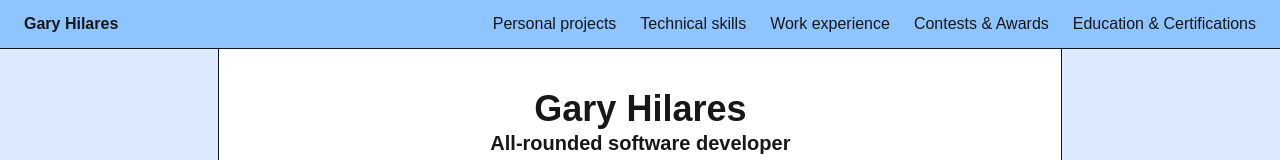
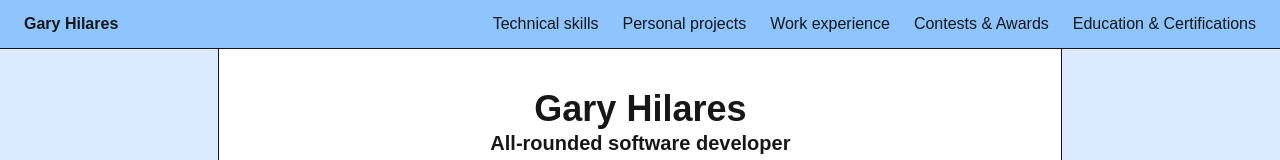
Before and after one commit to GaryHilares/Personal-Website, a Next.js app: page / in a window 1280 px wide. Shown: the top 160 px of the page. Built offline with nearby package versions, Linux system fonts and the light colour scheme.

Commit message:
Fixed ordering of links in navbar

```diff
--- a/src/app/page.tsx
+++ b/src/app/page.tsx
@@ -175,8 +175,8 @@ function SkillSubsectionDisplay({
 }
 
 export default function Home() {
+  const technicalSkillsId = `technical-skills-${useId()}`;
   const personalProjectsId = `personal-projects-${useId()}`;
-  const technicalSkillsId = `technical-skills-${useId()}`;
   const workExperienceId = `work-experience-${useId()}`;
   const contestsId = `contests-id-${useId()}`;
   const educationId = `education-id-${useId()}`;
@@ -185,8 +185,8 @@ export default function Home() {
       <AosInitializer />
       <NavBar
         links={[
+          { text: "Technical skills", url: `#${technicalSkillsId}` },
           { text: "Personal projects", url: `#${personalProjectsId}` },
-          { text: "Technical skills", url: `#${technicalSkillsId}` },
           { text: "Work experience", url: `#${workExperienceId}` },
           { text: "Contests & Awards", url: `#${contestsId}` },
           { text: "Education & Certifications", url: `#${educationId}` },
```
